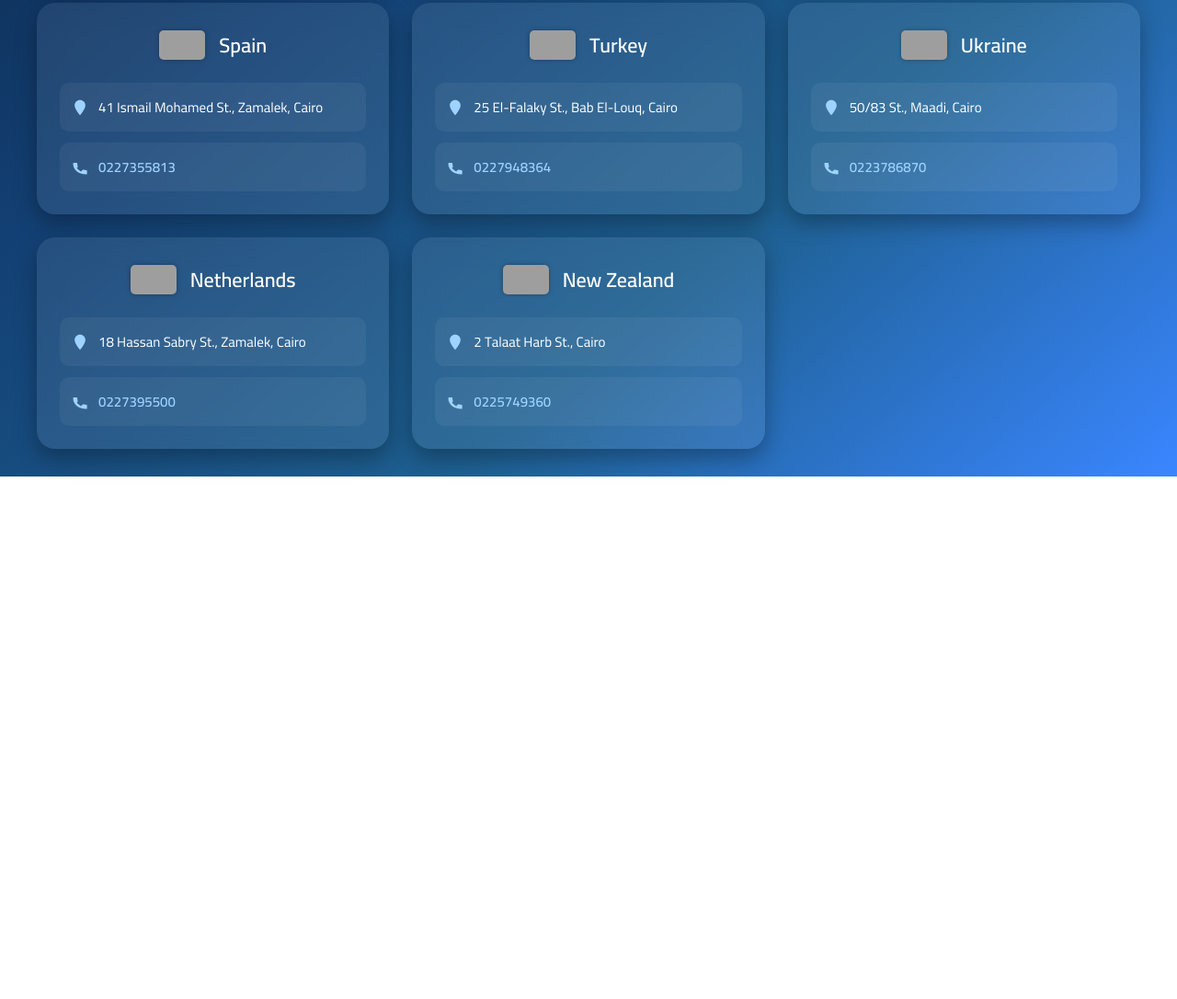
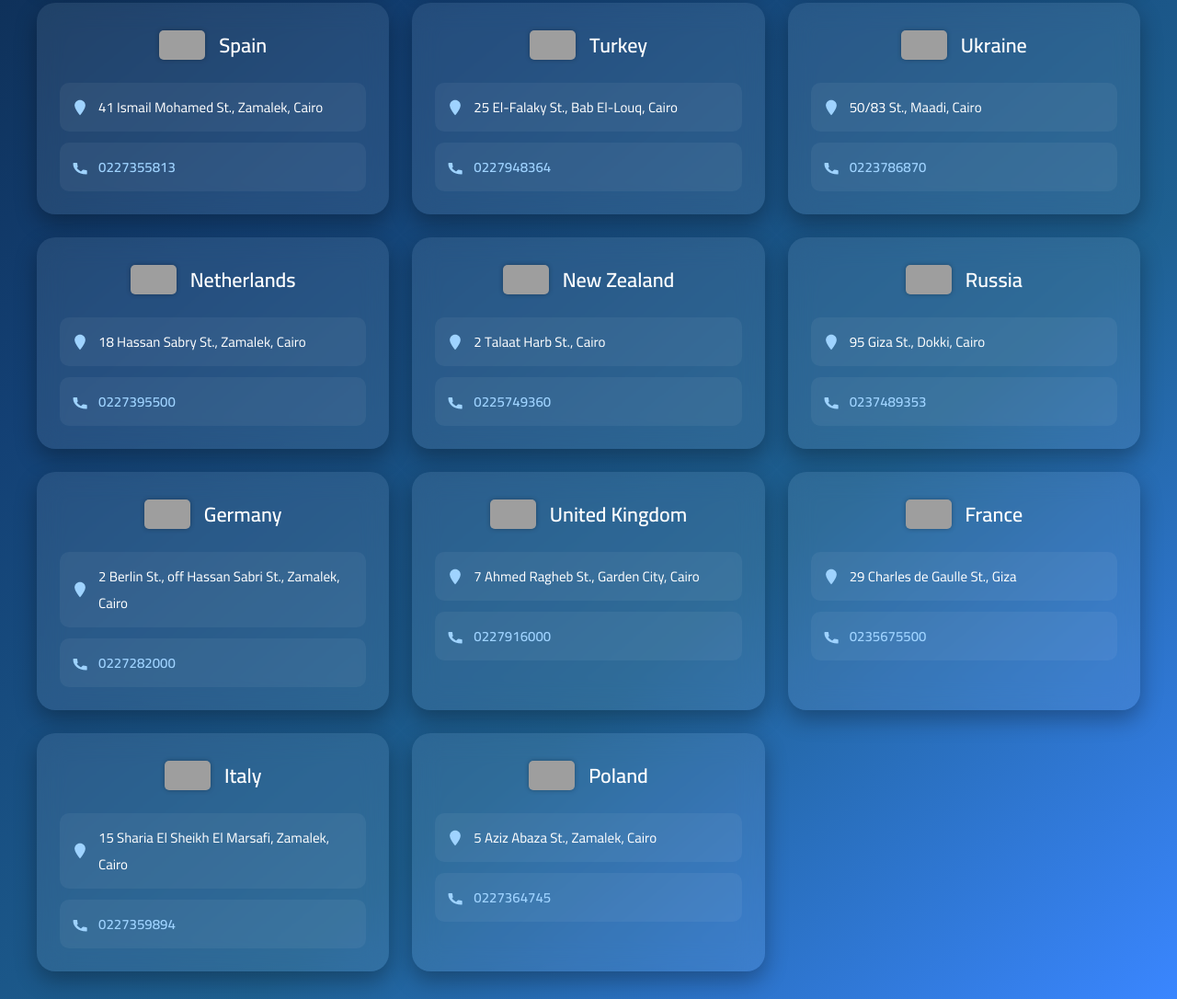
Before and after one commit to islam12-git/emergency, a plain HTML site: page embassy/embassy_en.html in a window 1280 px wide. Shown: the part 385-1471 px from the top of the page at 92% size. Before the commit the page ends 903 px from the top, so only its background shows below. Drawn offline with Linux system fonts and the light colour scheme; grey boxes are pictures that could not be loaded.

Commit message:
Update embassy_en.html

```diff
--- a/embassy/embassy_en.html
+++ b/embassy/embassy_en.html
@@ -285,6 +285,132 @@
 </div>
 </div>
 </div>
+
+     <!-- Russia -->
+<div class="card">
+<div class="country">
+<img class="flag" src="https://flagcdn.com/w80/ru.png">Russia
+</div>
+<div class="info">
+<div class="row">
+<svg class="icon" viewBox="0 0 24 24" fill="#9fd3ff">
+<path d="M12 2C8 2 5 5 5 9c0 5 7 13 7 13s7-8 7-13c0-4-3-7-7-7z"/>
+</svg>
+<span>95 Giza St., Dokki, Cairo</span>
+</div>
+<div class="row">
+<svg class="icon" viewBox="0 0 24 24" fill="#9fd3ff">
+<path d="M6.62 10.79a15.053 15.053 0 006.59 6.59l2.2-2.2a1 1 0 011.11-.21 11.72 11.72 0 003.66.59 1 1 0 011 1V20a1 1 0 01-1 1C9.16 21 3 14.84 3 7a1 1 0 011-1h3.5a1 1 0 011 1c0 1.27.2 2.52.59 3.66a1 1 0 01-.21 1.11l-2.26 2.02z"/>
+</svg>
+<a class="phone" href="tel:0237489354">0237489353</a>
+</div>
+</div>
+</div>
+
+     <!-- Germany -->
+<div class="card">
+<div class="country">
+<img class="flag" src="https://flagcdn.com/w80/de.png">Germany
+</div>
+<div class="info">
+<div class="row">
+<svg class="icon" viewBox="0 0 24 24" fill="#9fd3ff">
+<path d="M12 2C8 2 5 5 5 9c0 5 7 13 7 13s7-8 7-13c0-4-3-7-7-7z"/>
+</svg>
+<span>2 Berlin St., off Hassan Sabri St., Zamalek, Cairo</span>
+</div>
+<div class="row">
+<svg class="icon" viewBox="0 0 24 24" fill="#9fd3ff">
+<path d="M6.62 10.79a15.053 15.053 0 006.59 6.59l2.2-2.2a1 1 0 011.11-.21 11.72 11.72 0 003.66.59 1 1 0 011 1V20a1 1 0 01-1 1C9.16 21 3 14.84 3 7a1 1 0 011-1h3.5a1 1 0 011 1c0 1.27.2 2.52.59 3.66a1 1 0 01-.21 1.11l-2.26 2.02z"/>
+</svg>
+<a class="phone" href="tel:0227282000">0227282000</a>
+</div>
+</div>
+</div>
+
+     <!-- United Kingdom -->
+<div class="card">
+<div class="country">
+<img class="flag" src="https://flagcdn.com/w80/gb.png">United Kingdom
+</div>
+<div class="info">
+<div class="row">
+<svg class="icon" viewBox="0 0 24 24" fill="#9fd3ff">
+<path d="M12 2C8 2 5 5 5 9c0 5 7 13 7 13s7-8 7-13c0-4-3-7-7-7z"/>
+</svg>
+<span>7 Ahmed Ragheb St., Garden City, Cairo</span>
+</div>
+<div class="row">
+<svg class="icon" viewBox="0 0 24 24" fill="#9fd3ff">
+<path d="M6.62 10.79a15.053 15.053 0 006.59 6.59l2.2-2.2a1 1 0 011.11-.21 11.72 11.72 0 003.66.59 1 1 0 011 1V20a1 1 0 01-1 1C9.16 21 3 14.84 3 7a1 1 0 011-1h3.5a1 1 0 011 1c0 1.27.2 2.52.59 3.66a1 1 0 01-.21 1.11l-2.26 2.02z"/>
+</svg>
+<a class="phone" href="tel:0227916000">0227916000</a>
+</div>
+</div>
+</div>
+
+     <!-- France -->
+<div class="card">
+<div class="country">
+<img class="flag" src="https://flagcdn.com/w80/fr.png">France
+</div>
+<div class="info">
+<div class="row">
+<svg class="icon" viewBox="0 0 24 24" fill="#9fd3ff">
+<path d="M12 2C8 2 5 5 5 9c0 5 7 13 7 13s7-8 7-13c0-4-3-7-7-7z"/>
+</svg>
+<span>29 Charles de Gaulle St., Giza</span>
+</div>
+<div class="row">
+<svg class="icon" viewBox="0 0 24 24" fill="#9fd3ff">
+<path d="M6.62 10.79a15.053 15.053 0 006.59 6.59l2.2-2.2a1 1 0 011.11-.21 11.72 11.72 0 003.66.59 1 1 0 011 1V20a1 1 0 01-1 1C9.16 21 3 14.84 3 7a1 1 0 011-1h3.5a1 1 0 011 1c0 1.27.2 2.52.59 3.66a1 1 0 01-.21 1.11l-2.26 2.02z"/>
+</svg>
+<a class="phone" href="tel:0235675500">0235675500</a>
+</div>
+</div>
+</div>
+
+     <!-- Italy -->
+<div class="card">
+<div class="country">
+<img class="flag" src="https://flagcdn.com/w80/it.png">Italy
+</div>
+<div class="info">
+<div class="row">
+<svg class="icon" viewBox="0 0 24 24" fill="#9fd3ff">
+<path d="M12 2C8 2 5 5 5 9c0 5 7 13 7 13s7-8 7-13c0-4-3-7-7-7z"/>
+</svg>
+<span>15 Sharia El Sheikh El Marsafi, Zamalek, Cairo</span>
+</div>
+<div class="row">
+<svg class="icon" viewBox="0 0 24 24" fill="#9fd3ff">
+<path d="M6.62 10.79a15.053 15.053 0 006.59 6.59l2.2-2.2a1 1 0 011.11-.21 11.72 11.72 0 003.66.59 1 1 0 011 1V20a1 1 0 01-1 1C9.16 21 3 14.84 3 7a1 1 0 011-1h3.5a1 1 0 011 1c0 1.27.2 2.52.59 3.66a1 1 0 01-.21 1.11l-2.26 2.02z"/>
+</svg>
+<a class="phone" href="tel:0227359894">0227359894</a>
+</div>
+</div>
+</div>
+
+    <!-- Poland -->
+<div class="card">
+<div class="country">
+<img class="flag" src="https://flagcdn.com/w80/pl.png">Poland
+</div>
+<div class="info">
+<div class="row">
+<svg class="icon" viewBox="0 0 24 24" fill="#9fd3ff">
+<path d="M12 2C8 2 5 5 5 9c0 5 7 13 7 13s7-8 7-13c0-4-3-7-7-7z"/>
+</svg>
+<span>5 Aziz Abaza St., Zamalek, Cairo</span>
+</div>
+<div class="row">
+<svg class="icon" viewBox="0 0 24 24" fill="#9fd3ff">
+<path d="M6.62 10.79a15.053 15.053 0 006.59 6.59l2.2-2.2a1 1 0 011.11-.21 11.72 11.72 0 003.66.59 1 1 0 011 1V20a1 1 0 01-1 1C9.16 21 3 14.84 3 7a1 1 0 011-1h3.5a1 1 0 011 1c0 1.27.2 2.52.59 3.66a1 1 0 01-.21 1.11l-2.26 2.02z"/>
+</svg>
+<a class="phone" href="tel:0227364745">0227364745</a>
+</div>
+</div>
+</div>
 <!-- باقي السفارات يمكن اضافتها بنفس النمط -->
 </div>
 </body>
```
